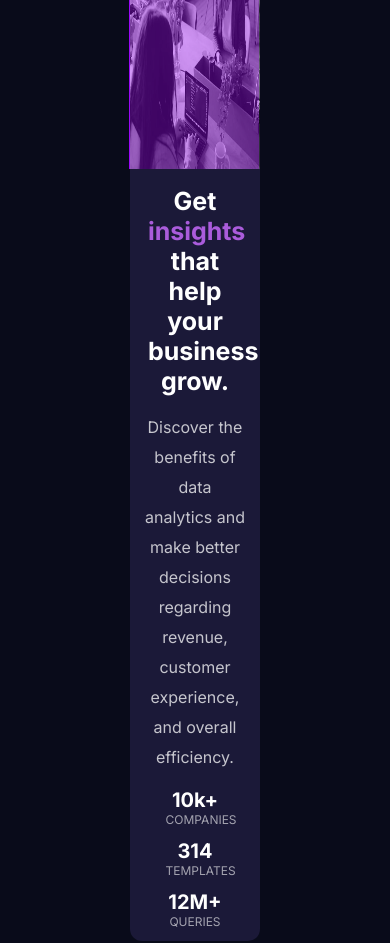
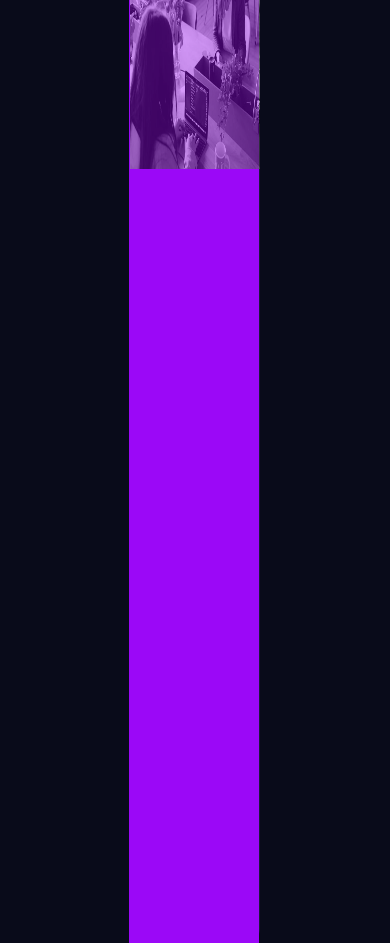
Before and after one commit to Tksmith-guru/Stats-Card-Component, a plain HTML site: page index.html in a window 390 px wide. Drawn offline with Linux system fonts and the light colour scheme.

Commit message:
size fixes

```diff
--- a/styles.css
+++ b/styles.css
@@ -27,7 +27,7 @@ body {
 	#container::before {
 		content: "";
 		width: 100%;
-		height: 248px;
+		height: 100%;
 		background-color: hsl(277, 94%, 50%);
 		position: absolute;
 		border-radius: 12px 12px 0 0;
```
